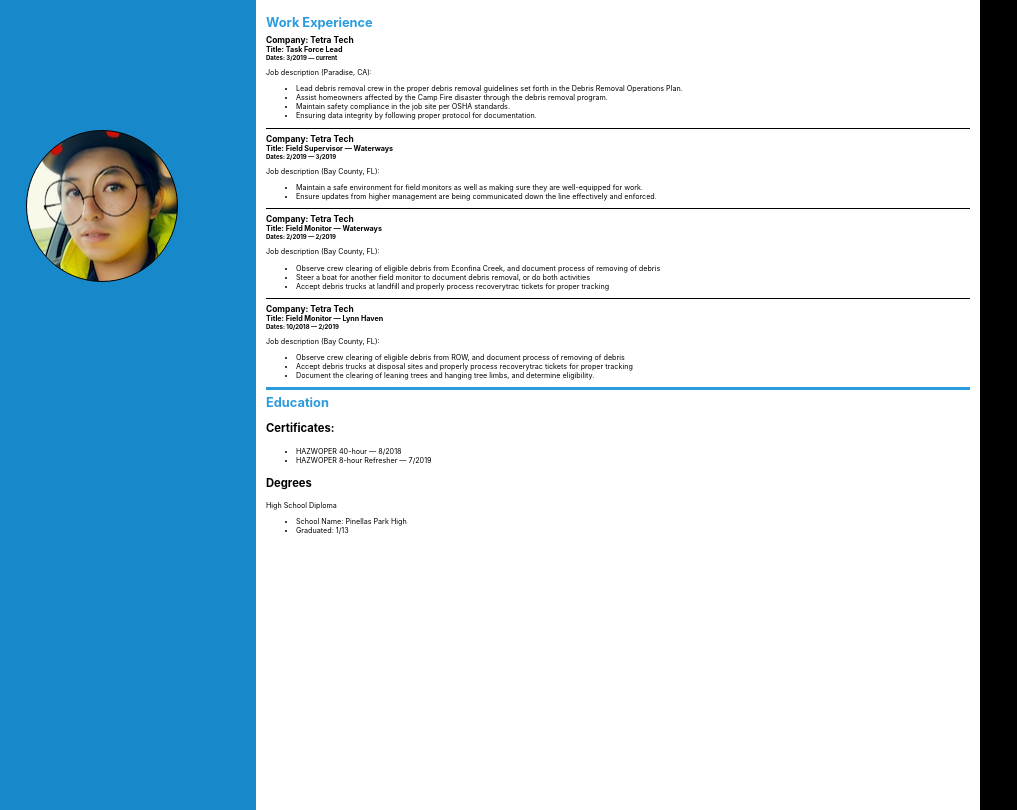
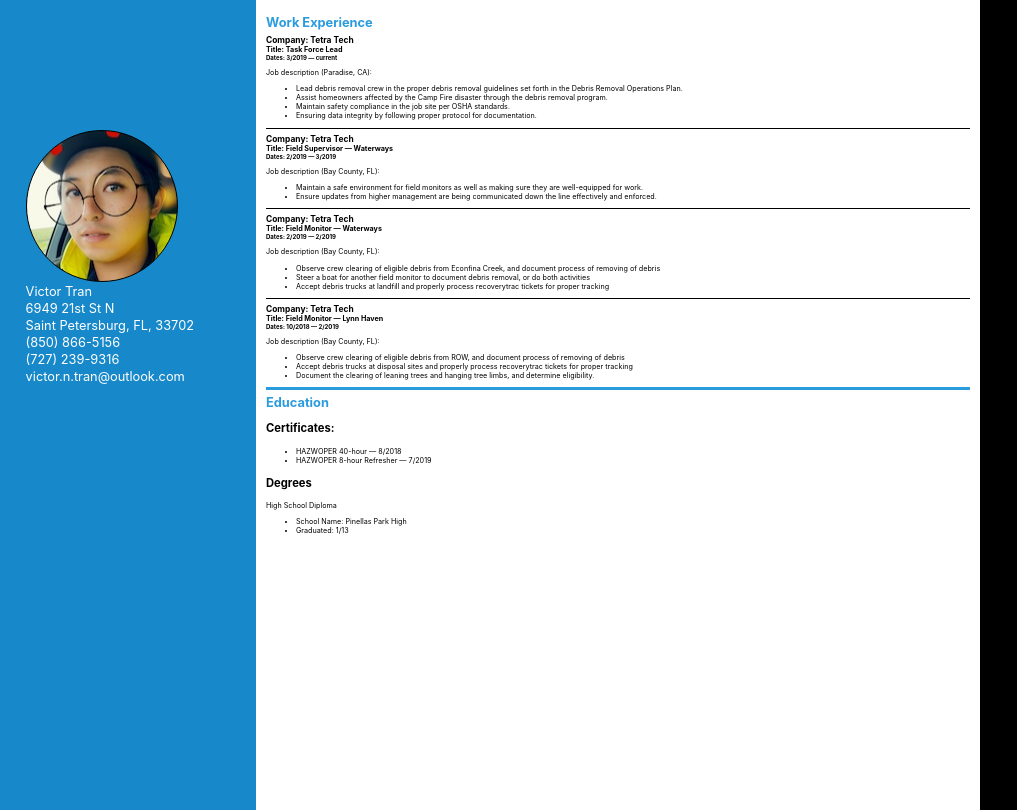
Before and after one commit to iVictoris/resume, a React app: page / in a window 1280 px wide. Shown: the whole page, without its empty margins (0-1017 px from the left). Built offline with nearby package versions, Linux system fonts and the light colour scheme.

Commit message:
hook up contact info to be displayed

```diff
--- a/src/components/navbar/navbar.js
+++ b/src/components/navbar/navbar.js
@@ -4,6 +4,7 @@
 
 import "./navbar.css";
 import Sidedrawer from "../sidedrawer/sidedrawer";
+import ContactInfo from "../contactInfo/contactInfo";
 
 const Navbar = props => {
   return (
@@ -11,6 +12,7 @@
       <div>
         <Avatar />
         <Sidedrawer />
+        <ContactInfo />
       </div>
     </div>
   );
```
